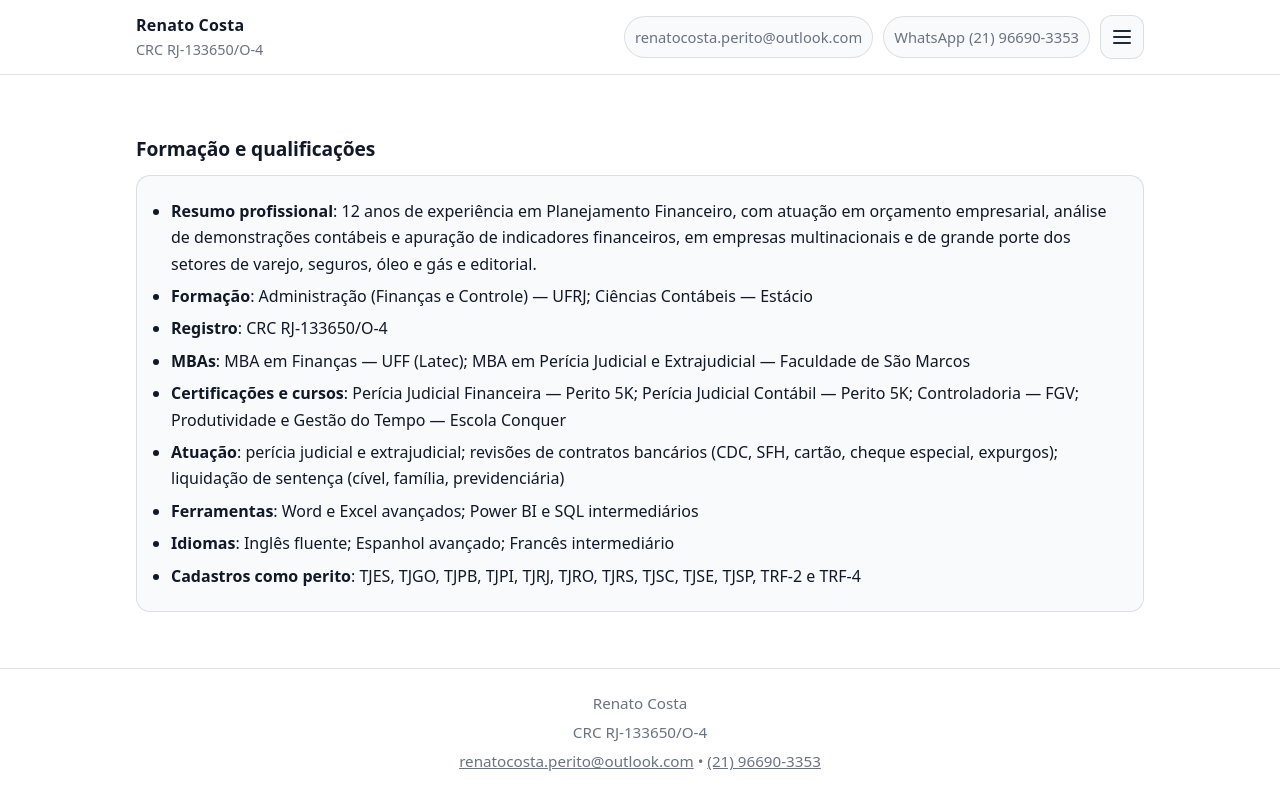
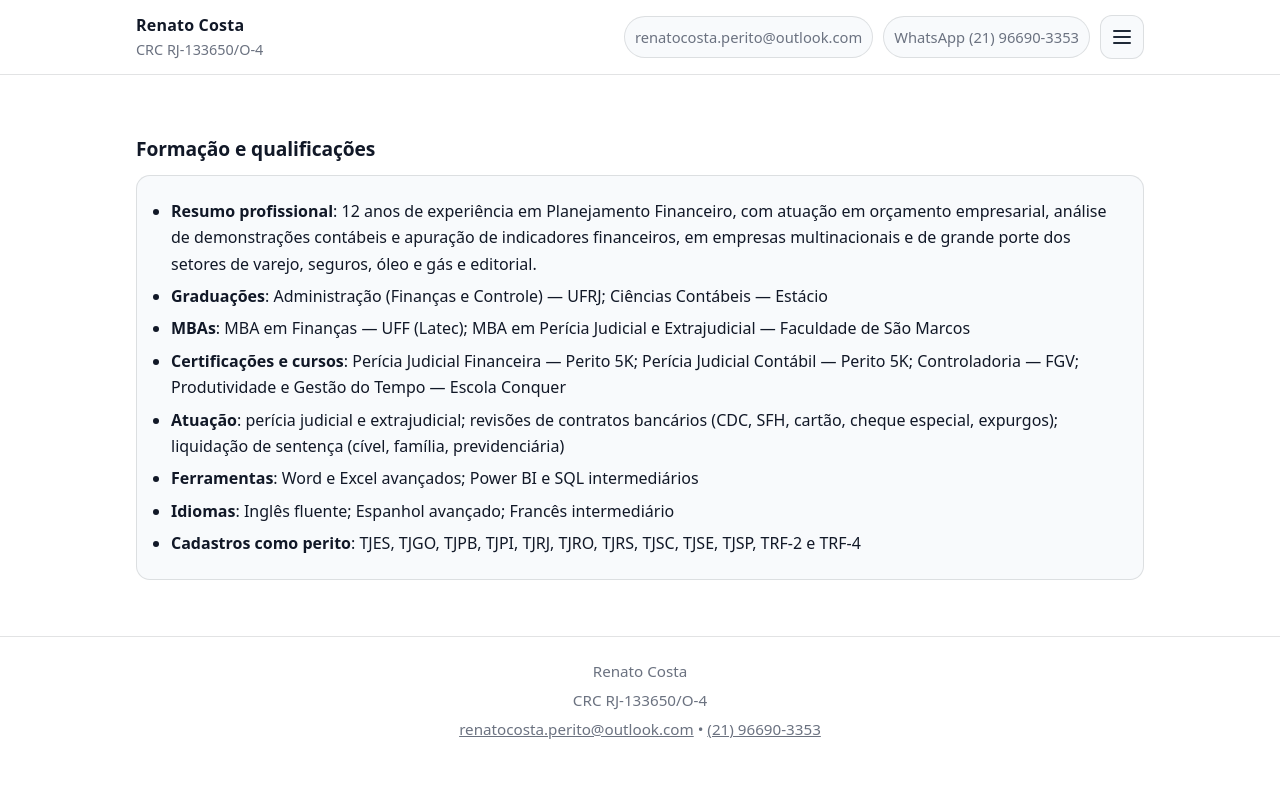
Before and after one commit to peritorenatocosta/peritorenatocosta.github.io, a Jekyll site: the page built from curriculo.md, in a window 1280 px wide. Shown: the top 810 px of the page. Built offline with Jekyll 4.4.1, drawn with Linux system fonts in a browser that asks for light colours.

Commit message:
Update curriculo.md

```diff
--- a/curriculo.md
+++ b/curriculo.md
@@ -12,8 +12,7 @@ nav_title: "Currículo"
   <div class="card">
     <ul class="list">
       <li><strong>Resumo profissional</strong>: 12 anos de experiência em Planejamento Financeiro, com atuação em orçamento empresarial, análise de demonstrações contábeis e apuração de indicadores financeiros, em empresas multinacionais e de grande porte dos setores de varejo, seguros, óleo e gás e editorial.</li>
-      <li><strong>Formação</strong>: Administração (Finanças e Controle) — UFRJ; Ciências Contábeis — Estácio</li>
-      <li><strong>Registro</strong>: CRC RJ-133650/O-4</li>
+      <li><strong>Graduações</strong>: Administração (Finanças e Controle) — UFRJ; Ciências Contábeis — Estácio</li>
       <li><strong>MBAs</strong>: MBA em Finanças — UFF (Latec); MBA em Perícia Judicial e Extrajudicial — Faculdade de São Marcos</li>
       <li><strong>Certificações e cursos</strong>: Perícia Judicial Financeira — Perito 5K; Perícia Judicial Contábil — Perito 5K; Controladoria — FGV; Produtividade e Gestão do Tempo — Escola Conquer</li>
       <li><strong>Atuação</strong>: perícia judicial e extrajudicial; revisões de contratos bancários (CDC, SFH, cartão, cheque especial, expurgos); liquidação de sentença (cível, família, previdenciária)</li>
```
